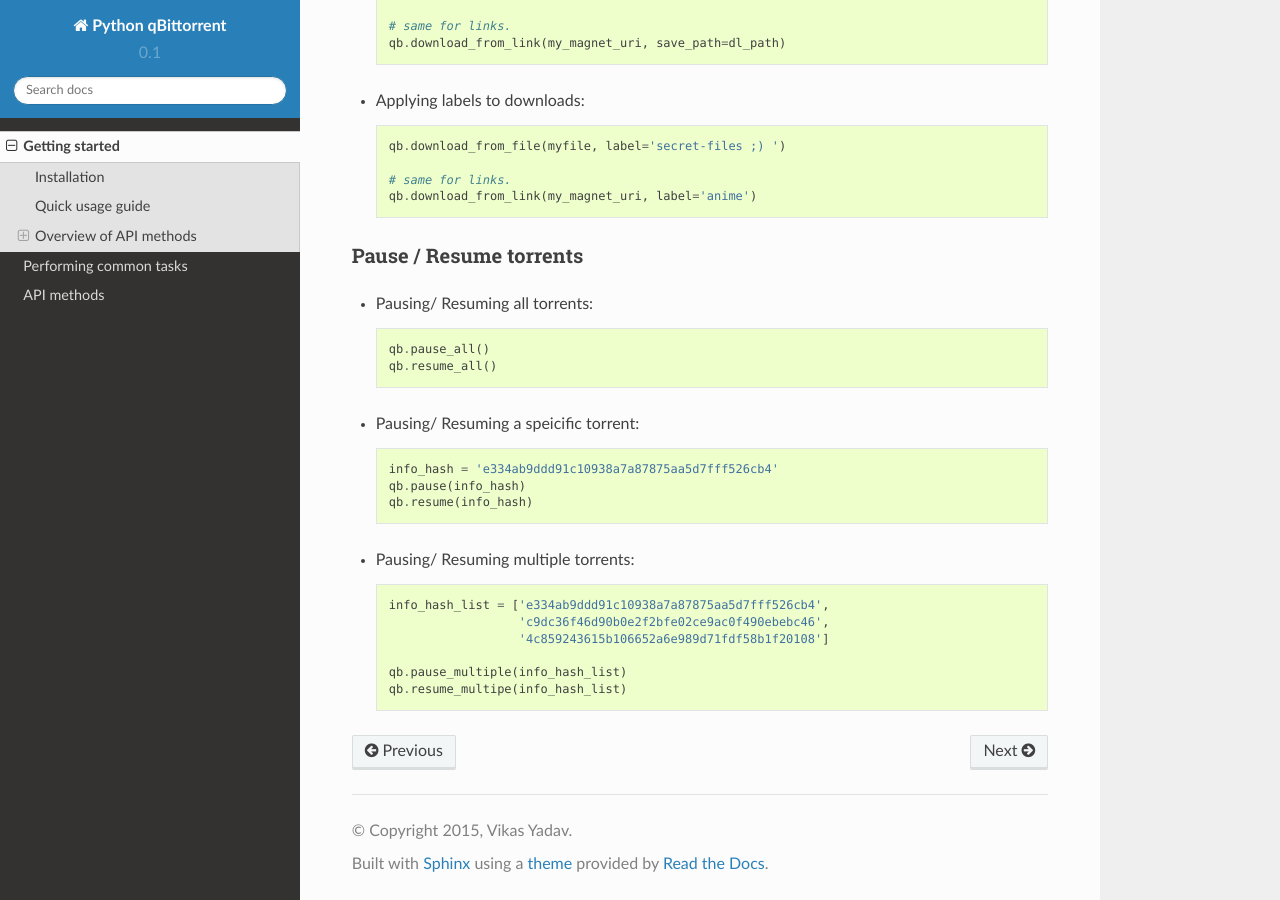
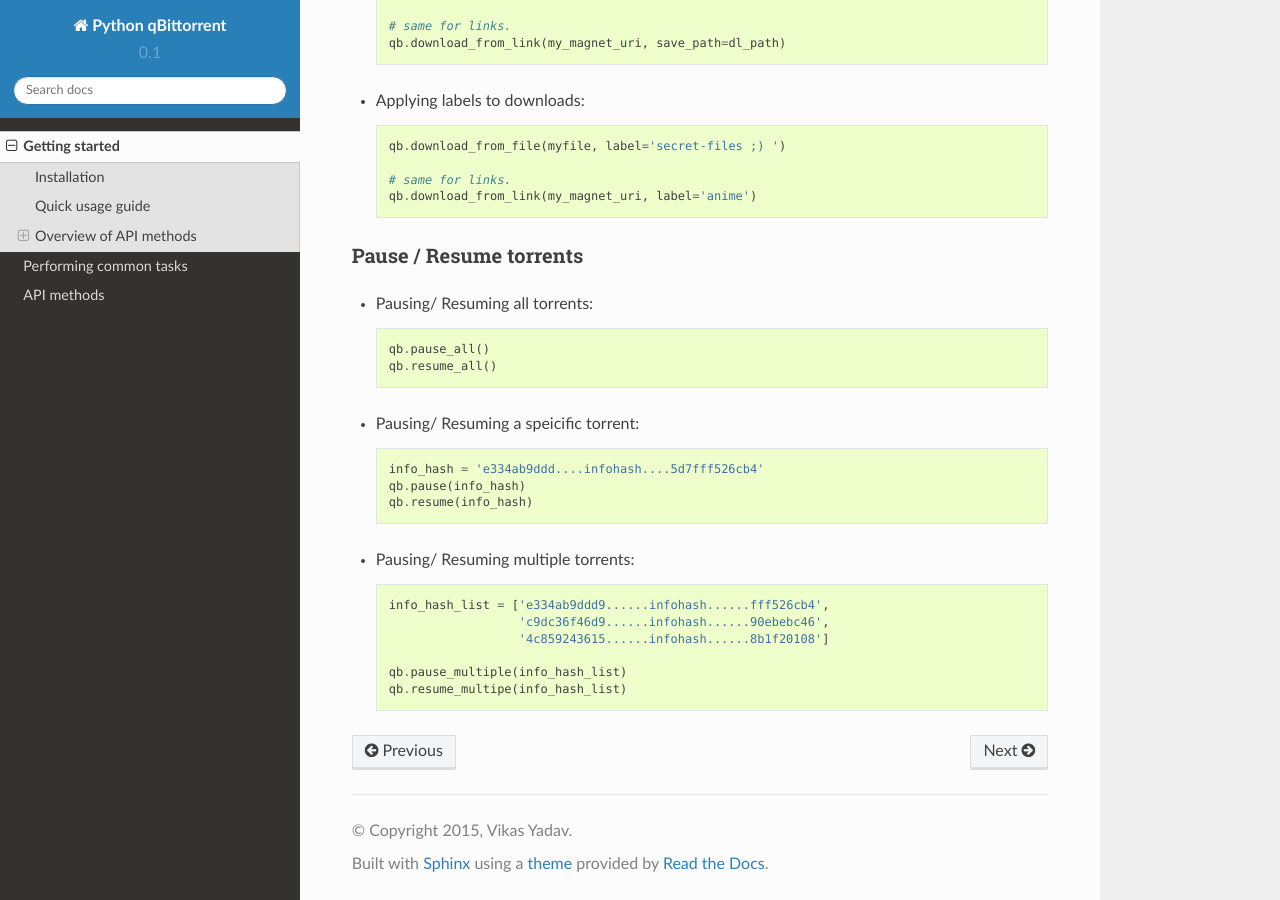
Before and after one commit to v1k45/python-qBittorrent, a Sphinx documentation site: the page built from docs/intro.rst, in a window 1280 px wide and 900 px high, scrolled down 2083 px. Built offline with Sphinx 7.4.7 and the Read the Docs theme 2.0.0, drawn with Linux system fonts in a browser that asks for light colours.

Commit message:
Changed infohash values

```diff
--- a/docs/intro.rst
+++ b/docs/intro.rst
@@ -110,15 +110,15 @@ Pause / Resume torrents
 
 - Pausing/ Resuming a speicific torrent::
 
-    info_hash = 'e334ab9ddd91c10938a7a87875aa5d7fff526cb4'
+    info_hash = 'e334ab9ddd....infohash....5d7fff526cb4'
     qb.pause(info_hash)
     qb.resume(info_hash)
 
 - Pausing/ Resuming multiple torrents::
 
-    info_hash_list = ['e334ab9ddd91c10938a7a87875aa5d7fff526cb4',
-                      'c9dc36f46d90b0e2f2bfe02ce9ac0f490ebebc46',
-                      '4c859243615b106652a6e989d71fdf58b1f20108']
+    info_hash_list = ['e334ab9ddd9......infohash......fff526cb4',
+                      'c9dc36f46d9......infohash......90ebebc46',
+                      '4c859243615......infohash......8b1f20108']
 
     qb.pause_multiple(info_hash_list)
     qb.resume_multipe(info_hash_list)
```
